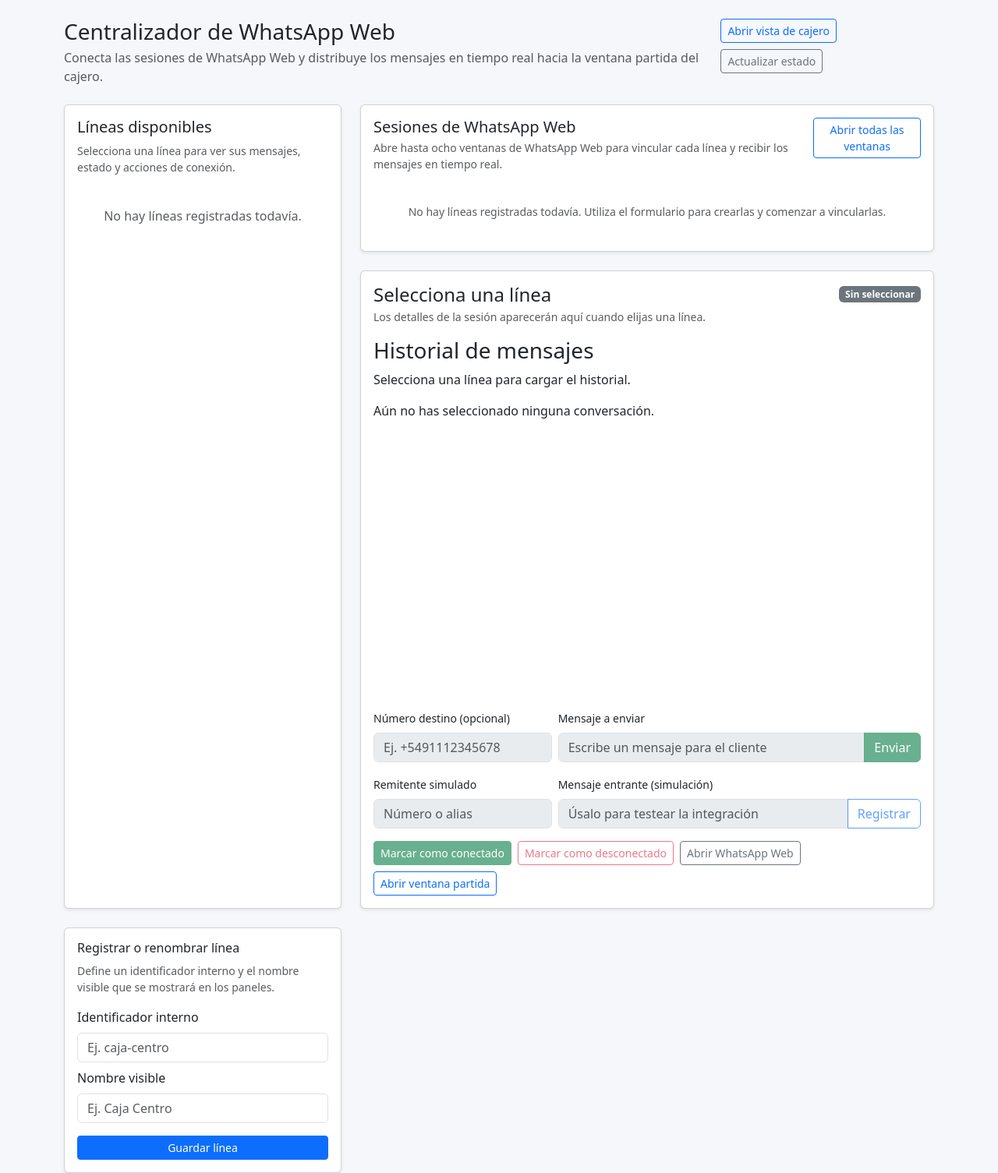
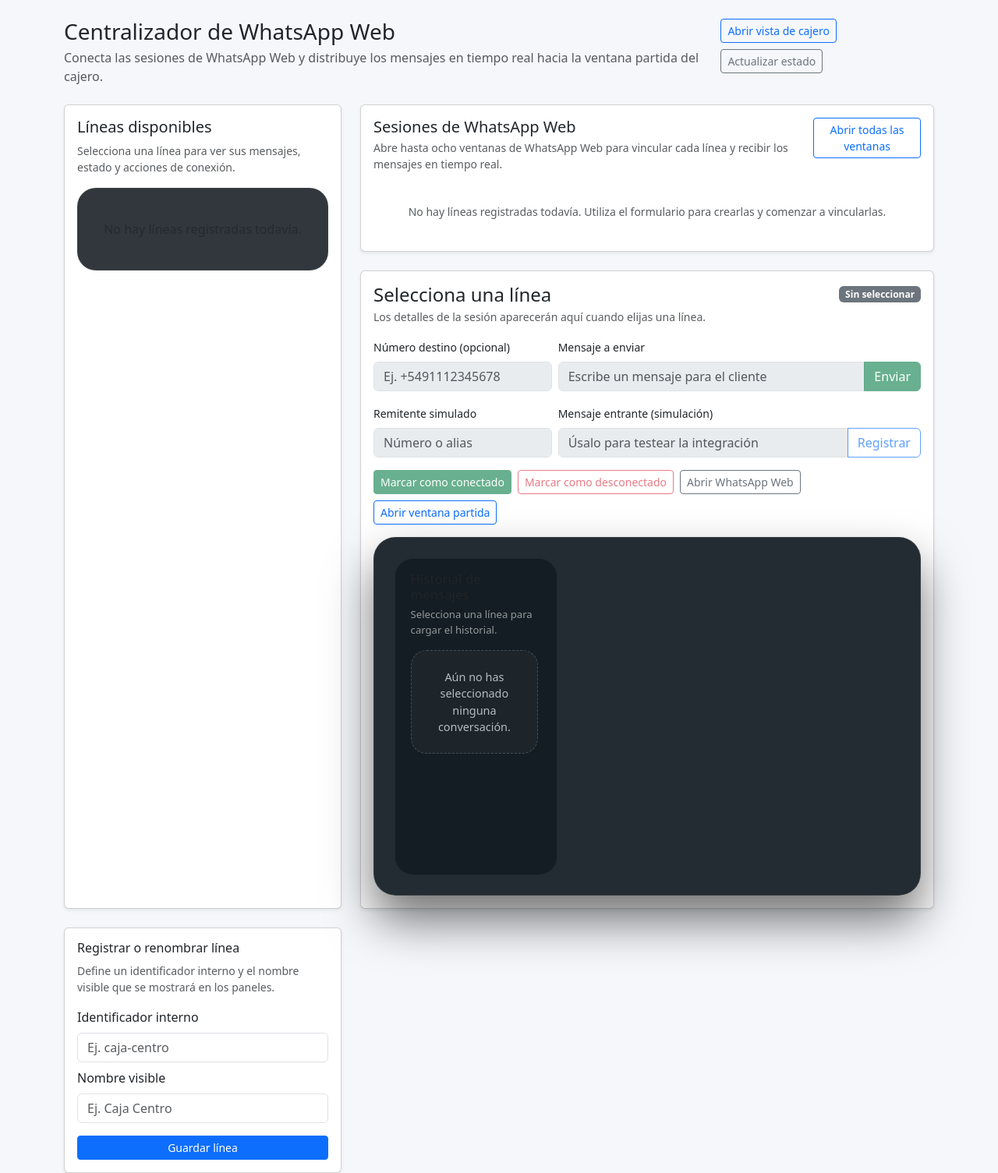
Before and after one commit to martinferro/theacademy, a PHP site: page /index.php?page=whatsapp in a window 1280 px wide. Shown: the part 86-1591 px from the top of the page at 78% size. Run offline with PHP 8.4, Linux system fonts and the light colour scheme; a user stored in the database is signed in; data that the repository does not hold is empty; some libraries are stand-ins or nearby versions.

Commit message:
Fix WhatsApp asset paths and socket loader

```diff
--- /dev/null
+++ b/adminPanel/assets/css/whatsapp_central.css
@@ -0,0 +1,513 @@
+:root {
+  --whatsapp-card-bg: rgba(17, 27, 33, 0.92);
+  --whatsapp-card-border: rgba(255, 255, 255, 0.08);
+  --whatsapp-card-shadow: 0 32px 60px rgba(0, 0, 0, 0.55);
+  --whatsapp-sidebar-bg: rgba(13, 21, 26, 0.85);
+  --whatsapp-highlight: rgba(0, 168, 132, 0.85);
+  --whatsapp-highlight-soft: rgba(37, 211, 102, 0.2);
+  --whatsapp-danger: rgba(220, 38, 38, 0.8);
+  --whatsapp-muted: rgba(233, 237, 239, 0.6);
+}
+
+.grid {
+  display: grid;
+}
+
+.grid-cols-2 {
+  grid-template-columns: repeat(2, minmax(0, 1fr));
+}
+
+.gap-4 {
+  gap: 1.5rem;
+}
+
+.cajero-workspace {
+  width: min(1760px, 96vw);
+  align-items: stretch;
+  transition: opacity 0.3s ease, transform 0.3s ease;
+}
+
+.cajero-workspace[data-authenticated="false"] {
+  opacity: 0;
+  pointer-events: none;
+  transform: scale(0.985);
+}
+
+.cajero-workspace[data-authenticated="true"] {
+  opacity: 1;
+  transform: none;
+}
+
+.internal-chat-column {
+  min-width: 0;
+  display: flex;
+}
+
+.internal-chat-column .app-shell {
+  min-width: 0;
+}
+
+.whatsapp-central-card {
+  min-height: min(780px, 94vh);
+  background: var(--whatsapp-card-bg);
+  border: 1px solid var(--whatsapp-card-border);
+  border-radius: 28px;
+  padding: 1.6rem;
+  display: flex;
+  flex-direction: column;
+  gap: 1.1rem;
+  box-shadow: var(--whatsapp-card-shadow);
+  color: var(--text);
+}
+
+.whatsapp-central-card[data-authenticated="false"] {
+  filter: blur(2px);
+  opacity: 0.8;
+  pointer-events: none;
+}
+
+.whatsapp-central-header h2 {
+  margin: 0;
+  font-size: 1.3rem;
+  letter-spacing: 0.02em;
+}
+
+.whatsapp-central-subtitle {
+  margin: 0.35rem 0 0;
+  font-size: 0.88rem;
+  color: var(--whatsapp-muted);
+  line-height: 1.5;
+}
+
+.whatsapp-central-body {
+  flex: 1;
+  display: grid;
+  grid-template-columns: minmax(180px, 0.9fr) minmax(0, 2.1fr);
+  gap: 1.25rem;
+  min-height: 0;
+}
+
+.whatsapp-session-grid {
+  display: grid;
+  grid-template-columns: repeat(auto-fit, minmax(190px, 1fr));
+  gap: 1.25rem;
+}
+
+.whatsapp-session-card {
+  background: rgba(11, 20, 26, 0.6);
+  border: 1px solid rgba(255, 255, 255, 0.06);
+  border-radius: 22px;
+  padding: 1.15rem;
+  display: flex;
+  flex-direction: column;
+  gap: 0.9rem;
+  min-height: 220px;
+  transition: border 0.2s ease, transform 0.2s ease, box-shadow 0.2s ease;
+}
+
+.whatsapp-session-card:hover {
+  border-color: rgba(0, 168, 132, 0.5);
+  box-shadow: 0 18px 40px rgba(0, 0, 0, 0.35);
+  transform: translateY(-2px);
+}
+
+.whatsapp-session-card--active {
+  border-color: rgba(0, 168, 132, 0.65);
+  box-shadow: 0 22px 46px rgba(0, 168, 132, 0.18);
+}
+
+.whatsapp-session-header {
+  display: flex;
+  align-items: flex-start;
+  justify-content: space-between;
+  gap: 0.75rem;
+}
+
+.whatsapp-session-title {
+  margin: 0;
+  font-size: 1rem;
+  font-weight: 600;
+}
+
+.whatsapp-session-meta {
+  margin: 0;
+  font-size: 0.8rem;
+  color: rgba(233, 237, 239, 0.7);
+  min-height: 2.2em;
+}
+
+.whatsapp-session-preview {
+  flex: 1;
+  border-radius: 18px;
+  border: 1px dashed rgba(134, 150, 160, 0.35);
+  background: rgba(13, 27, 33, 0.65);
+  padding: 0.75rem;
+  display: grid;
+  place-items: center;
+}
+
+.whatsapp-session-qr {
+  width: 100%;
+  aspect-ratio: 1;
+  border-radius: 14px;
+  background-image: repeating-linear-gradient(
+      45deg,
+      rgba(233, 237, 239, 0.9),
+      rgba(233, 237, 239, 0.9) 6px,
+      rgba(11, 20, 26, 0.9) 6px,
+      rgba(11, 20, 26, 0.9) 12px
+    ),
+    repeating-linear-gradient(
+      -45deg,
+      rgba(233, 237, 239, 0.8),
+      rgba(233, 237, 239, 0.8) 4px,
+      rgba(32, 44, 51, 0.9) 4px,
+      rgba(32, 44, 51, 0.9) 8px
+    );
+  position: relative;
+  overflow: hidden;
+}
+
+.whatsapp-session-qr::after {
+  content: '';
+  position: absolute;
+  inset: 18%;
+  background: rgba(11, 20, 26, 0.85);
+  border-radius: 8px;
+  box-shadow: 0 0 0 2px rgba(233, 237, 239, 0.85);
+}
+
+.whatsapp-session-actions {
+  display: flex;
+  flex-wrap: wrap;
+  gap: 0.5rem;
+}
+
+.whatsapp-session-id {
+  margin: 0;
+  font-size: 0.75rem;
+  color: rgba(134, 150, 160, 0.75);
+}
+
+.whatsapp-lines {
+  background: var(--whatsapp-sidebar-bg);
+  border: 1px solid rgba(255, 255, 255, 0.05);
+  border-radius: 24px;
+  padding: 1rem 0.75rem;
+  display: flex;
+  flex-direction: column;
+  gap: 0.5rem;
+  overflow-y: auto;
+  max-height: 70vh;
+}
+
+.whatsapp-lines::-webkit-scrollbar,
+.whatsapp-chat-messages::-webkit-scrollbar {
+  width: 7px;
+}
+
+.whatsapp-lines::-webkit-scrollbar-thumb,
+.whatsapp-chat-messages::-webkit-scrollbar-thumb {
+  background: rgba(134, 150, 160, 0.32);
+  border-radius: 999px;
+}
+
+.line-item {
+  border-radius: 18px;
+  padding: 0.75rem;
+  display: flex;
+  flex-direction: column;
+  gap: 0.35rem;
+  cursor: pointer;
+  transition: background 0.2s ease, border 0.2s ease, transform 0.2s ease;
+  border: 1px solid transparent;
+}
+
+.line-item:hover {
+  border-color: var(--whatsapp-highlight);
+  background: rgba(0, 168, 132, 0.12);
+}
+
+.line-item--active {
+  border-color: var(--whatsapp-highlight);
+  background: rgba(0, 168, 132, 0.18);
+}
+
+.line-item-header {
+  display: flex;
+  align-items: center;
+  justify-content: space-between;
+  gap: 0.75rem;
+}
+
+.line-item-titlegroup {
+  display: flex;
+  align-items: center;
+  gap: 0.45rem;
+}
+
+.line-title {
+  font-weight: 600;
+  font-size: 0.95rem;
+}
+
+.line-meta {
+  font-size: 0.75rem;
+  color: var(--whatsapp-muted);
+}
+
+.line-preview {
+  font-size: 0.8rem;
+  color: rgba(233, 237, 239, 0.65);
+  display: flex;
+  gap: 0.5rem;
+  align-items: center;
+}
+
+.line-unread {
+  background: var(--whatsapp-highlight);
+  color: #0b141a;
+  border-radius: 999px;
+  font-size: 0.7rem;
+  font-weight: 700;
+  padding: 0.05rem 0.55rem;
+}
+
+.status-dot {
+  width: 10px;
+  height: 10px;
+  border-radius: 50%;
+  background: var(--whatsapp-danger);
+  flex-shrink: 0;
+}
+
+.status-dot--online {
+  background: #25d366;
+  box-shadow: 0 0 0 3px rgba(37, 211, 102, 0.2);
+}
+
+.whatsapp-chat {
+  background: rgba(11, 20, 26, 0.6);
+  border: 1px solid rgba(255, 255, 255, 0.05);
+  border-radius: 24px;
+  padding: 1rem 1.25rem;
+  display: flex;
+  flex-direction: column;
+  gap: 1rem;
+}
+
+.whatsapp-chat-header {
+  display: flex;
+  align-items: flex-start;
+  justify-content: space-between;
+  gap: 1rem;
+}
+
+.whatsapp-chat-header h3 {
+  margin: 0;
+  font-size: 1.05rem;
+}
+
+.whatsapp-chat-header p {
+  margin: 0.35rem 0 0;
+  font-size: 0.82rem;
+  color: var(--whatsapp-muted);
+}
+
+.status-badge {
+  border-radius: 999px;
+  padding: 0.35rem 0.75rem;
+  font-size: 0.75rem;
+  font-weight: 600;
+  text-transform: uppercase;
+  letter-spacing: 0.06em;
+  background: rgba(134, 150, 160, 0.18);
+  border: 1px solid rgba(134, 150, 160, 0.25);
+}
+
+.status-badge--online {
+  background: rgba(37, 211, 102, 0.18);
+  color: #8df0b7;
+  border-color: rgba(37, 211, 102, 0.35);
+}
+
+.status-badge--offline {
+  background: rgba(220, 38, 38, 0.18);
+  color: rgba(255, 145, 145, 0.9);
+  border-color: rgba(220, 38, 38, 0.35);
+}
+
+.status-badge--connecting {
+  background: rgba(255, 193, 7, 0.18);
+  color: rgba(255, 202, 88, 0.95);
+  border-color: rgba(255, 193, 7, 0.35);
+}
+
+.whatsapp-chat-messages {
+  flex: 1;
+  display: flex;
+  flex-direction: column;
+  gap: 0.75rem;
+  max-height: 70vh;
+  overflow-y: auto;
+  padding-right: 0.25rem;
+}
+
+.whatsapp-empty {
+  border-radius: 20px;
+  background: rgba(255, 255, 255, 0.04);
+  border: 1px dashed rgba(134, 150, 160, 0.35);
+  padding: 1.4rem;
+  text-align: center;
+  color: rgba(233, 237, 239, 0.75);
+  font-size: 0.9rem;
+}
+
+.whatsapp-bubble {
+  max-width: 86%;
+  padding: 0.9rem 1.05rem;
+  border-radius: 18px;
+  display: inline-flex;
+  flex-direction: column;
+  gap: 0.45rem;
+  font-size: 0.92rem;
+  line-height: 1.45;
+}
+
+.whatsapp-bubble--incoming {
+  align-self: flex-start;
+  background: rgba(32, 44, 51, 0.85);
+  border-bottom-left-radius: 6px;
+}
+
+.whatsapp-bubble--outgoing {
+  align-self: flex-end;
+  background: rgba(0, 168, 132, 0.9);
+  color: #0b141a;
+  border-bottom-right-radius: 6px;
+}
+
+.whatsapp-bubble time {
+  font-size: 0.72rem;
+  color: rgba(233, 237, 239, 0.7);
+  align-self: flex-end;
+}
+
+.whatsapp-bubble--outgoing time {
+  color: rgba(11, 20, 26, 0.7);
+}
+
+.whatsapp-form {
+  display: grid;
+  grid-template-columns: minmax(160px, 0.9fr) minmax(0, 2fr) auto;
+  gap: 0.65rem;
+}
+
+.whatsapp-form.is-disabled {
+  opacity: 0.55;
+  pointer-events: none;
+}
+
+.whatsapp-input {
+  border-radius: 16px;
+  border: 1px solid rgba(134, 150, 160, 0.35);
+  background: rgba(11, 20, 26, 0.75);
+  color: var(--text);
+  padding: 0.8rem 1rem;
+  font-size: 0.9rem;
+  transition: border 0.2s ease, box-shadow 0.2s ease;
+}
+
+.whatsapp-input:focus {
+  outline: none;
+  border-color: var(--whatsapp-highlight);
+  box-shadow: 0 0 0 3px var(--whatsapp-highlight-soft);
+}
+
+.whatsapp-send {
+  border: none;
+  border-radius: 16px;
+  padding: 0.85rem 1.5rem;
+  font-weight: 600;
+  background: linear-gradient(135deg, #25d366, #128c7e);
+  color: #0b141a;
+  cursor: pointer;
+  transition: transform 0.2s ease, box-shadow 0.2s ease;
+}
+
+.whatsapp-send:hover,
+.whatsapp-send:focus-visible {
+  transform: translateY(-1px);
+  box-shadow: 0 20px 30px rgba(37, 211, 102, 0.25);
+  outline: none;
+}
+
+.whatsapp-feedback {
+  min-height: 1.1rem;
+  margin: 0;
+  font-size: 0.8rem;
+  color: rgba(255, 145, 145, 0.85);
+}
+
+.whatsapp-feedback.success {
+  color: rgba(37, 211, 102, 0.9);
+}
+
+.sr-only {
+  position: absolute;
+  width: 1px;
+  height: 1px;
+  padding: 0;
+  margin: -1px;
+  overflow: hidden;
+  clip: rect(0, 0, 0, 0);
+  white-space: nowrap;
+  border: 0;
+}
+
+@media (max-width: 1480px) {
+  .whatsapp-central-body {
+    grid-template-columns: minmax(160px, 1fr) minmax(0, 2fr);
+  }
+}
+
+@media (max-width: 1280px) {
+  .cajero-workspace {
+    grid-template-columns: minmax(0, 1fr);
+  }
+
+  .whatsapp-central-card,
+  .internal-chat-column .app-shell {
+    min-height: auto;
+    height: auto;
+  }
+
+  .whatsapp-central-card {
+    order: 2;
+  }
+
+  .internal-chat-column {
+    order: 1;
+  }
+}
+
+@media (max-width: 920px) {
+  .cajero-workspace {
+    width: 100%;
+    gap: 1rem;
+    padding-bottom: 1.5rem;
+  }
+
+  .whatsapp-central-card {
+    padding: 1.25rem;
+    border-radius: 22px;
+  }
+
+  .whatsapp-form {
+    grid-template-columns: 1fr;
+  }
+
+  .whatsapp-send {
+    width: 100%;
+  }
+}
--- a/adminPanel/assets/js/whatsapp.js
+++ b/adminPanel/assets/js/whatsapp.js
@@ -542,15 +542,17 @@
         setSendControlsAvailability();
     }
 
-    function loadSocketLibrary() {
+    async function loadSocketLibrary() {
+        if (typeof io === 'function') {
+            return true;
+        }
+
+        const baseUrl = window.SOCKET_IO_BASE_URL || '';
+        const scriptUrl = baseUrl ? `${baseUrl}/socket.io/socket.io.js` : '/socket.io/socket.io.js';
+
         return new Promise((resolve) => {
-            if (typeof io === 'function') {
-                resolve(true);
-                return;
-            }
-
             const script = document.createElement('script');
-            script.src = '/socket.io/socket.io.js';
+            script.src = scriptUrl;
             script.async = true;
             script.onload = () => resolve(typeof io === 'function');
             script.onerror = () => resolve(false);
--- a/adminPanel/views/whatsapp.php
+++ b/adminPanel/views/whatsapp.php
@@ -156,4 +156,4 @@
     </div>
 </section>
 
-<link rel="stylesheet" href="/css/whatsapp_central.css">
+<link rel="stylesheet" href="/adminPanel/assets/css/whatsapp_central.css">
--- a/public/cajero.html
+++ b/public/cajero.html
@@ -5,7 +5,7 @@
   <meta name="viewport" content="width=device-width, initial-scale=1.0" />
   <title>Panel de Cajero - theacademy</title>
   <link rel="stylesheet" href="/style.css" />
-  <link rel="stylesheet" href="/css/whatsapp_central.css" />
+  <link rel="stylesheet" href="css/whatsapp_central.css" />
   <script src="/socket.io/socket.io.js"></script>
 
   <style>
```
Also changed, not shown: public/js/whatsapp_central.js (+38 -3 lines).
